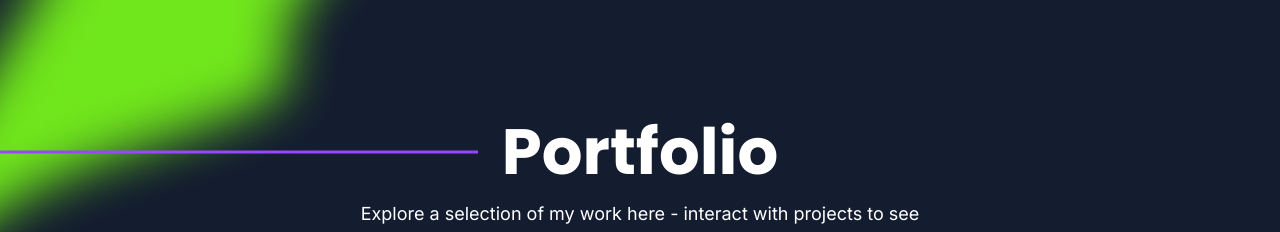
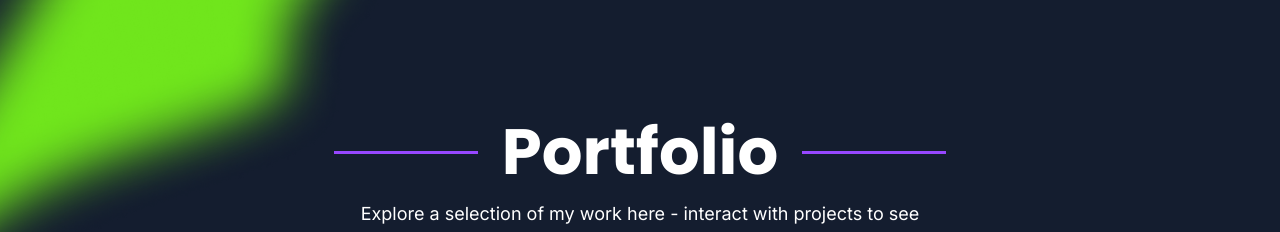
Before and after one commit to Hamidou-ctr/portfolio, an Angular app: page / in a window 1280 px wide. Shown: the part 2220-2452 px from the top of the page. Built offline with nearby package versions, Linux system fonts and the light colour scheme.

Commit message:
feat: improve layout and alignment in portfolio and skills sections for better visual consistency

```diff
--- a/src/app/sections/portfolio/portfolio.ts
+++ b/src/app/sections/portfolio/portfolio.ts
@@ -27,14 +27,12 @@ import { ProjectPreview } from '../../shared/project-preview/project-preview';
 
       <div class="relative mx-auto max-w-360 px-6 md:px-8">
         <div class="text-center">
-          <div class="relative inline-block">
+          <div class="flex items-center justify-center gap-4 md:gap-6">
+            <span aria-hidden="true" class="h-0.75 w-8 flex-none bg-violet-500 md:w-36"></span>
             <h2 class="font-heading text-3xl font-bold leading-none sm:text-5xl lg:text-[64px]">
               {{ t().portfolio.title }}
             </h2>
-            <span
-              aria-hidden="true"
-              class="absolute right-full top-1/2 mr-6 h-0.75 w-screen -translate-y-1/2 bg-violet-500"
-            ></span>
+            <span aria-hidden="true" class="h-0.75 w-8 flex-none bg-violet-500 md:w-36"></span>
           </div>
           <p class="mx-auto mt-4 max-w-xl text-base md:text-lg">{{ t().portfolio.subtitle }}</p>
         </div>
--- a/src/app/sections/skills/skills.ts
+++ b/src/app/sections/skills/skills.ts
@@ -23,7 +23,7 @@ import { SKILLS, ADDITIONAL_SKILLS } from '../../core/data/skills.data';
         class="relative mx-auto grid max-w-360 gap-12 px-6 md:grid-cols-[1.1fr_1fr] md:gap-x-16 md:px-8"
       >
         <div class="md:col-start-2 md:row-start-1">
-          <div class="text-right">
+          <div class="text-center md:text-right">
             <div class="relative inline-block">
               <h2 class="font-heading text-3xl font-bold leading-none sm:text-5xl lg:text-[64px]">
                 {{ t().skills.title }}
```
